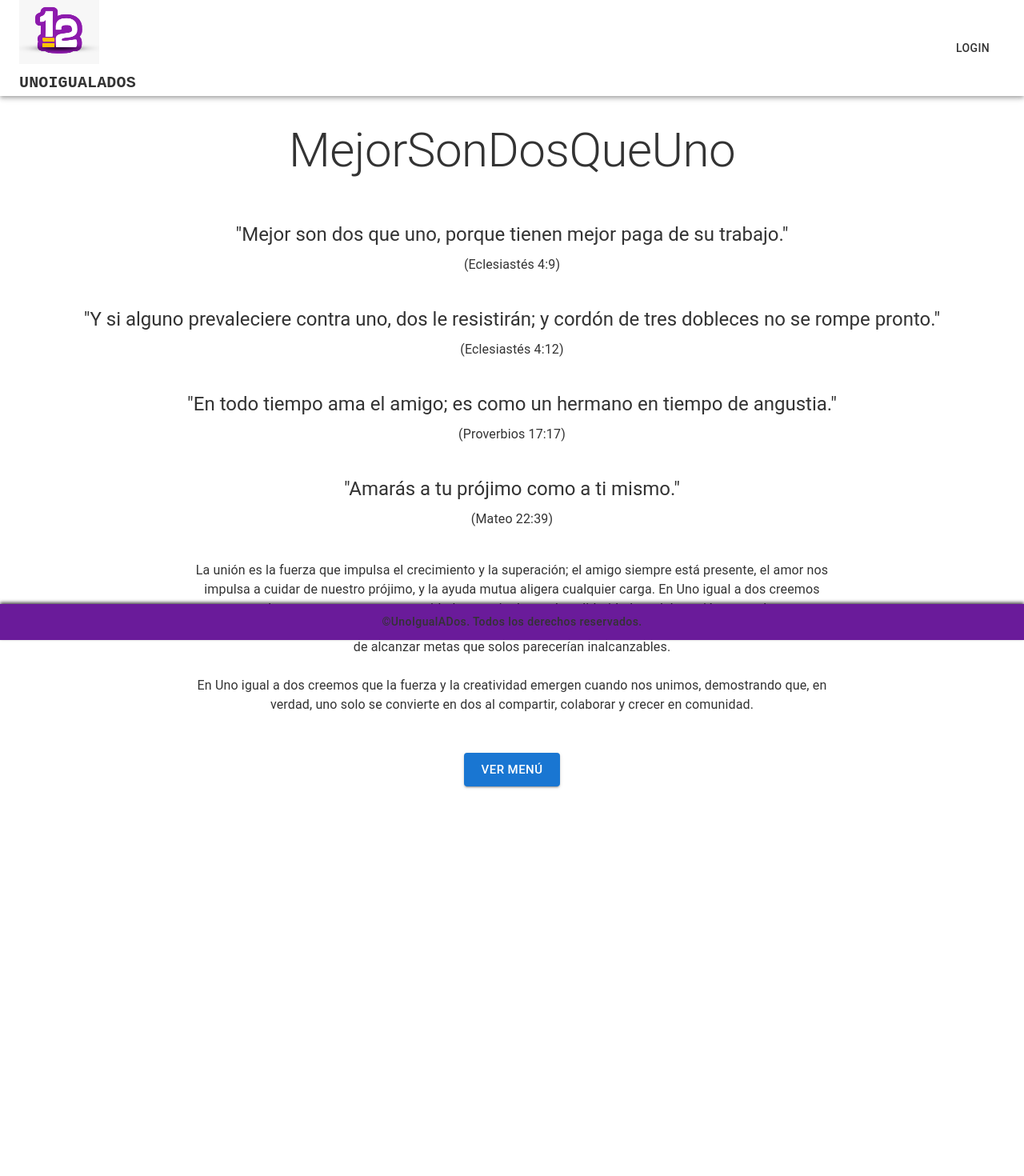
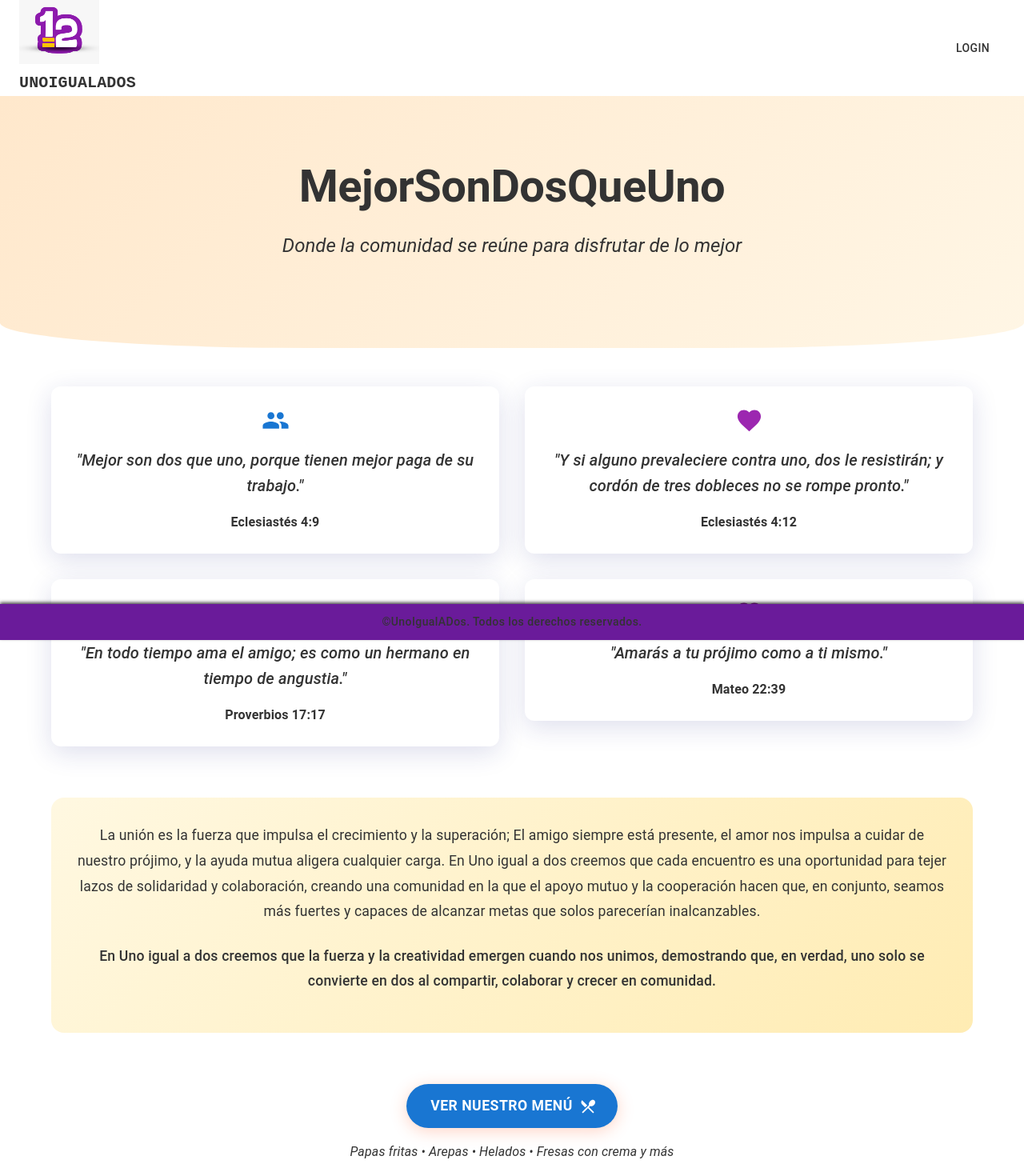
Before and after one commit to Johnki1/Facturation-Frontend, a React (Vite) app: page / in a window 1280 px wide. Shown: the top 1470 px of the page at 80% size. Before the commit the page ends 1060 px from the top, so only its background shows below. Built offline with nearby package versions, Linux system fonts and the light colour scheme.

Commit message:
edit home

```diff
--- a/src/pages/Home.jsx
+++ b/src/pages/Home.jsx
@@ -1,88 +1,249 @@
-import { Container, Typography, Button } from '@mui/material';
-import { motion } from 'framer-motion';
+import { Container, Typography, Button, Box, Grid, Paper } from "@mui/material"
+import { styled } from "@mui/material/styles"
+import { RestaurantMenu, Favorite, People } from "@mui/icons-material"
 
-const textVariants = {
-  hidden: { opacity: 0, y: 20 },
-  visible: (i) => ({
-    opacity: 1,
-    y: 0,
-    transition: {
-      delay: i * 0.5, // Cada bloque aparece con un delay progresivo
-      duration: 0.8,
+// Styled components
+const QuoteCard = styled(Paper)(({ theme }) => ({
+  padding: theme.spacing(3),
+  height: "100%",
+  display: "flex",
+  flexDirection: "column",
+  justifyContent: "center",
+  background: "rgba(255, 255, 255, 0.9)",
+  borderRadius: "12px",
+  boxShadow: "0 8px 32px rgba(31, 38, 135, 0.15)",
+  backdropFilter: "blur(4px)",
+  border: "1px solid rgba(255, 255, 255, 0.18)",
+  transition: "transform 0.3s ease-in-out",
+  "&:hover": {
+    transform: "translateY(-5px)",
   },
-  }),
-};
+}))
+
+const StyledButton = styled(Button)(() => ({
+  borderRadius: "30px",
+  padding: "12px 30px",
+  fontSize: "1.1rem",
+  fontWeight: "bold",
+  boxShadow: "0 4px 20px rgba(255, 87, 34, 0.25)",
+  transition: "all 0.3s ease",
+  "&:hover": {
+    transform: "translateY(-3px)",
+    boxShadow: "0 6px 25px rgba(255, 87, 34, 0.4)",
+  },
+}))
+
+const HeroSection = styled(Box)(({ theme }) => ({
+  backgroundImage: "linear-gradient(135deg, #ffe8cc 0%, #fff6e5 100%)",
+  padding: theme.spacing(10, 0),
+  borderRadius: "0 0 30% 30% / 10%",
+  marginBottom: theme.spacing(6),
+}))
 
 const Home = () => {
-  // Array de citas con su texto y referencia
   const quotes = [
     {
-      text: `"Mejor son dos que uno, porque tienen mejor paga de su trabajo."`,
-      reference: "(Eclesiastés 4:9)",
+      text: "Mejor son dos que uno, porque tienen mejor paga de su trabajo.",
+      source: "Eclesiastés 4:9",
+      icon: <People fontSize="large" color="primary" />,
     },
     {
-      text: `"Y si alguno prevaleciere contra uno, dos le resistirán; y cordón de tres dobleces no se rompe pronto."`,
-      reference: "(Eclesiastés 4:12)",
+      text: "Y si alguno prevaleciere contra uno, dos le resistirán; y cordón de tres dobleces no se rompe pronto.",
+      source: "Eclesiastés 4:12",
+      icon: <Favorite fontSize="large" color="secondary" />,
     },
     {
-      text: `"En todo tiempo ama el amigo; es como un hermano en tiempo de angustia."`,
-      reference: "(Proverbios 17:17)",
+      text: "En todo tiempo ama el amigo; es como un hermano en tiempo de angustia.",
+      source: "Proverbios 17:17",
+      icon: <People fontSize="large" color="primary" />,
     },
     {
-      text: `"Amarás a tu prójimo como a ti mismo."`,
-      reference: "(Mateo 22:39)",
+      text: "Amarás a tu prójimo como a ti mismo.",
+      source: "Mateo 22:39",
+      icon: <Favorite fontSize="large" color="secondary" />,
     },
-  ];
+  ]
 
   return (
-    <Container
+    <Box sx={{ overflow: "hidden" }}>
+      <HeroSection>
+        <Container maxWidth="lg">
+          <Box
             sx={{
-        minHeight: '100vh',
-        display: 'flex',
-        flexDirection: 'column',
-        justifyContent: 'center',
-        alignItems: 'center',
-        gap: 4,
-        p: 4,
-        textAlign: 'center',
+              opacity: 1,
+              transform: "translateY(0)",
+              transition: "opacity 1s, transform 1s",
             }}
           >
-      {/* Título principal */}
-      <motion.div initial="hidden" animate="visible" variants={textVariants} custom={0}>
-        <Typography variant="h2" gutterBottom sx={{ color: 'var(--text-color)' }}>
+            <Typography
+              variant="h2"
+              align="center"
+              gutterBottom
+              sx={{
+                color: "#FF5722",
+                fontWeight: "bold",
+                fontSize: { xs: "2.5rem", md: "3.5rem" },
+                mb: 3,
+              }}
+            >
               MejorSonDosQueUno
             </Typography>
-      </motion.div>
+          </Box>
 
-      {/* Mapeo de cada cita */}
+          <Box
+            sx={{
+              opacity: 1,
+              transition: "opacity 1s",
+              animationDelay: "0.5s",
+            }}
+          >
+            <Typography
+              variant="h5"
+              align="center"
+              sx={{
+                color: "#5D4037",
+                mb: 4,
+                fontStyle: "italic",
+              }}
+            >
+              Donde la comunidad se reúne para disfrutar de lo mejor
+            </Typography>
+          </Box>
+        </Container>
+      </HeroSection>
+
+      <Container maxWidth="lg">
+        <Box>
+          <Grid container spacing={4} sx={{ mb: 8 }}>
             {quotes.map((quote, index) => (
-        <motion.div key={index} initial="hidden" animate="visible" variants={textVariants} custom={index + 1}>
-          <Typography variant="h5" gutterBottom sx={{ color: 'var(--text-color)' }}>
-            {quote.text}
+              <Grid item xs={12} md={6} key={index}>
+                <Box
+                  sx={{
+                    opacity: 1,
+                    transform: "translateY(0)",
+                    transition: "opacity 0.8s ease-out, transform 0.8s ease-out",
+                    transitionDelay: `${index * 0.1}s`,
+                  }}
+                >
+                  <QuoteCard elevation={3}>
+                    <Box sx={{ display: "flex", justifyContent: "center", mb: 2 }}>{quote.icon}</Box>
+                    <Typography
+                      variant="h6"
+                      align="center"
+                      gutterBottom
+                      sx={{
+                        fontStyle: "italic",
+                        color: "#5D4037",
+                        fontWeight: "medium",
+                        mb: 2,
+                      }}
+                    >
+                      &quot;{quote.text}&quot;
                     </Typography>
-          <Typography variant="subtitle1" gutterBottom sx={{ color: 'var(--text-color)' }}>
-            {quote.reference}
+                    <Typography
+                      variant="subtitle1"
+                      align="center"
+                      sx={{
+                        color: "#FF5722",
+                        fontWeight: "bold",
+                      }}
+                    >
+                      {quote.source}
                     </Typography>
-        </motion.div>
+                  </QuoteCard>
+                </Box>
+              </Grid>
             ))}
+          </Grid>
+        </Box>
 
-      {/* Texto descriptivo */}
-      <motion.div initial="hidden" animate="visible" variants={textVariants} custom={quotes.length + 1}>
-        <Typography variant="body1" paragraph sx={{ color: 'var(--text-color)', maxWidth: '800px' }}>
-          La unión es la fuerza que impulsa el crecimiento y la superación; el amigo siempre está presente, el amor nos impulsa a cuidar de nuestro prójimo, y la ayuda mutua aligera cualquier carga. En Uno igual a dos creemos que cada encuentro es una oportunidad para tejer lazos de solidaridad y colaboración, creando una comunidad en la que el apoyo mutuo y la cooperación hacen que, en conjunto, seamos más fuertes y capaces de alcanzar metas que solos parecerían inalcanzables.
-          <br /><br />
-          En Uno igual a dos creemos que la fuerza y la creatividad emergen cuando nos unimos, demostrando que, en verdad, uno solo se convierte en dos al compartir, colaborar y crecer en comunidad.
+        <Box
+          sx={{
+            opacity: 1,
+            transform: "translateY(0)",
+            transition: "opacity 1s, transform 1s",
+          }}
+        >
+          <Paper
+            elevation={0}
+            sx={{
+              p: 4,
+              mb: 8,
+              borderRadius: "16px",
+              background: "linear-gradient(135deg, #FFF8E1 0%, #FFECB3 100%)",
+            }}
+          >
+            <Typography
+              variant="body1"
+              paragraph
+              align="center"
+              sx={{
+                color: "#5D4037",
+                fontSize: "1.1rem",
+                lineHeight: 1.8,
+                mb: 3,
+              }}
+            >
+              La unión es la fuerza que impulsa el crecimiento y la superación; El amigo siempre está presente, el amor
+              nos impulsa a cuidar de nuestro prójimo, y la ayuda mutua aligera cualquier carga. En Uno igual a dos
+              creemos que cada encuentro es una oportunidad para tejer lazos de solidaridad y colaboración, creando una
+              comunidad en la que el apoyo mutuo y la cooperación hacen que, en conjunto, seamos más fuertes y capaces
+              de alcanzar metas que solos parecerían inalcanzables.
             </Typography>
-      </motion.div>
+            <Typography
+              variant="body1"
+              paragraph
+              align="center"
+              sx={{
+                color: "#5D4037",
+                fontSize: "1.1rem",
+                lineHeight: 1.8,
+                fontWeight: "medium",
+              }}
+            >
+              En Uno igual a dos creemos que la fuerza y la creatividad emergen cuando nos unimos, demostrando que, en
+              verdad, uno solo se convierte en dos al compartir, colaborar y crecer en comunidad.
+            </Typography>
+          </Paper>
+        </Box>
 
-      {/* Botón para ver el menú */}
-      <motion.div initial="hidden" animate="visible" variants={textVariants} custom={quotes.length + 2}>
-        <Button variant="contained" color="primary" size="large">
-          Ver Menú
-        </Button>
-      </motion.div>
+        <Box
+          sx={{
+            display: "flex",
+            justifyContent: "center",
+            alignItems: "center",
+            flexDirection: "column",
+            mb: 10,
+            mt: 6,
+          }}
+        >
+          <Box
+            sx={{
+              transform: "scale(1)",
+              opacity: 1,
+              transition: "transform 0.5s, opacity 0.5s",
+              transitionTimingFunction: "cubic-bezier(0.175, 0.885, 0.32, 1.275)",
+            }}
+          >
+            <StyledButton variant="contained" color="primary" size="large" endIcon={<RestaurantMenu />} sx={{ mb: 2 }}>
+              Ver Nuestro Menú
+            </StyledButton>
+          </Box>
+          <Box
+            sx={{
+              opacity: 1,
+              transition: "opacity 0.5s",
+              transitionDelay: "0.5s",
+            }}
+          >
+            <Typography variant="subtitle1" sx={{ color: "#9E9E9E", fontStyle: "italic" }}>
+              Papas fritas • Arepas • Helados • Fresas con crema y más
+            </Typography>
+          </Box>
+        </Box>
       </Container>
-  );
-};
+    </Box>
+  )
+}
 
-export default Home;
+export default Home
```
Lines whose indentation alone changed are shown as unchanged.
